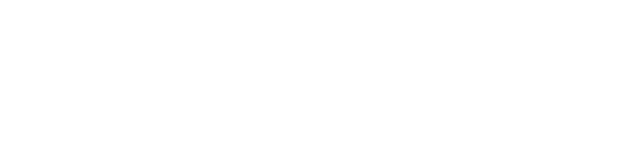
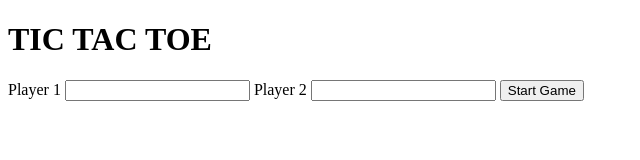
Before and after one commit to acciojob/tictactoe-rupalisarcar, a website: page main.html in a window 1280 px wide. Shown: the whole page, without its empty margins (0-640 px from the left). Drawn offline with Linux system fonts and the light colour scheme.

Commit message:
created a submission

```diff
--- a/main.html
+++ b/main.html
@@ -8,6 +8,16 @@
 
 <body>
 	<!-- the entire body must be written by student -->
+	<div class="container">
+		<h1>TIC TAC TOE</h1>
+		<div id="firstPage">
+			<lable>Player 1</lable>
+			<input type="text" id="first_player">
+			<lable>Player 2</lable>
+			<input type="text" id="sec_player">
+			<button>Start Game</button>
+		</div>
+	</div>
     <script type="text/javascript" src="./script.js">
 </script>
 
```
